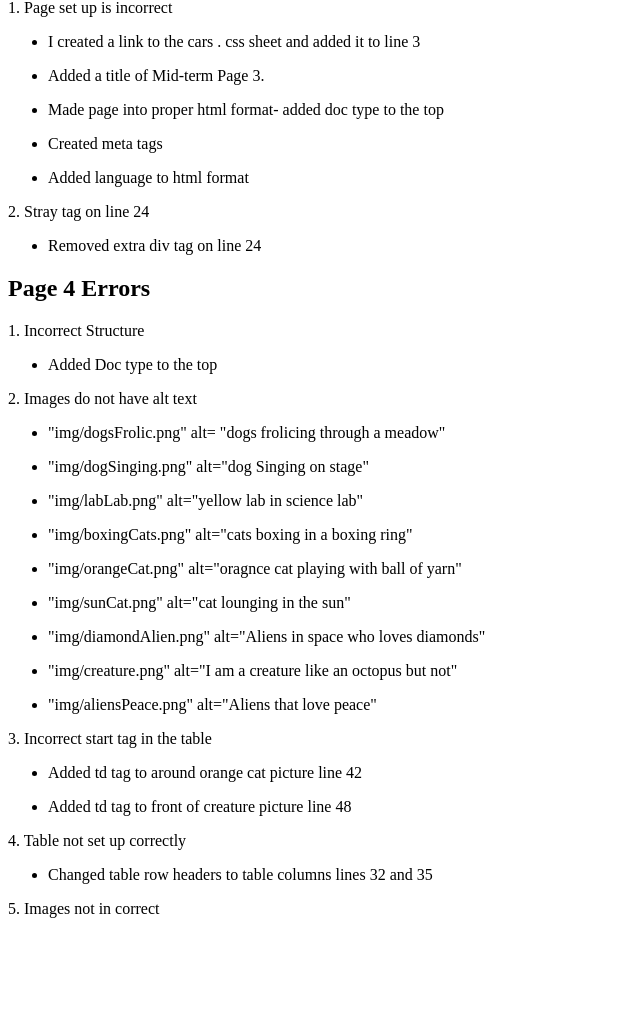
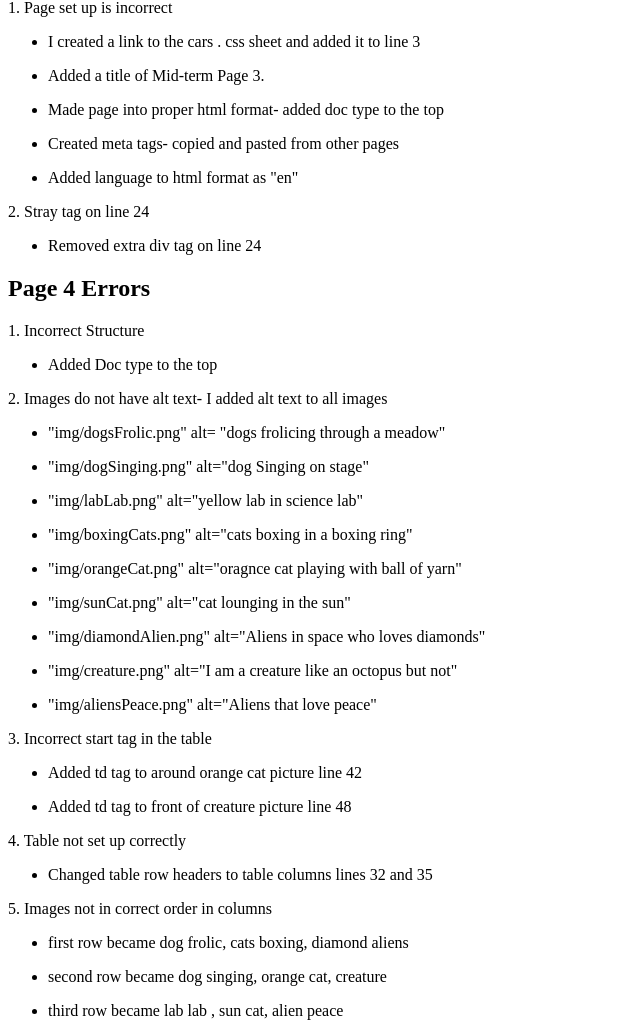
Before and after one commit to meganstarkey4/meganstarkey4, a plain HTML site: page html-midterm/page5.html in a window 1280 px wide. Shown: the part 1233-2269 px from the top of the page, without its empty margins (0-640 px from the left). Before the commit the page ends 2159 px from the top, so only its background shows below. Drawn offline with Linux system fonts and the light colour scheme.

Commit message:
Update page5.html

```diff
--- a/html-midterm/page5.html
+++ b/html-midterm/page5.html
@@ -120,10 +120,10 @@
         <li>Made page into proper html format- added doc type to the top</li>
     </ul>
     <ul>
-        <li>Created meta tags</li>
+        <li>Created meta tags- copied and pasted from other pages</li>
     </ul>
     <ul>
-        <li>Added language to html format</li>
+        <li>Added language to html format as "en"</li>
     </ul>
 
     2. Stray tag on line 24
@@ -145,7 +145,7 @@
         <ul>
             <li>Added Doc type to the top</li>
         </ul>
-        2. Images do not have alt text
+        2. Images do not have alt text- I added alt text to all images
         <ul>
             <li> "img/dogsFrolic.png" alt= "dogs frolicing through a meadow"</li>
         </ul>
@@ -186,8 +186,16 @@
         <ul>
             <li>Changed table row headers to table columns lines 32 and 35</li>
         </ul>
-       5. Images not in correct
-
+       5. Images not in correct order in columns
+        <ul>
+            <li>first row became dog frolic, cats boxing, diamond aliens </li>
+        </ul>
+        <ul>
+            <li>second row became dog singing, orange cat, creature </li>
+        </ul>
+        <ul>
+            <li>third row became lab lab , sun cat, alien peace </li>
+        </ul>
 
 </body>
 </html>
```
